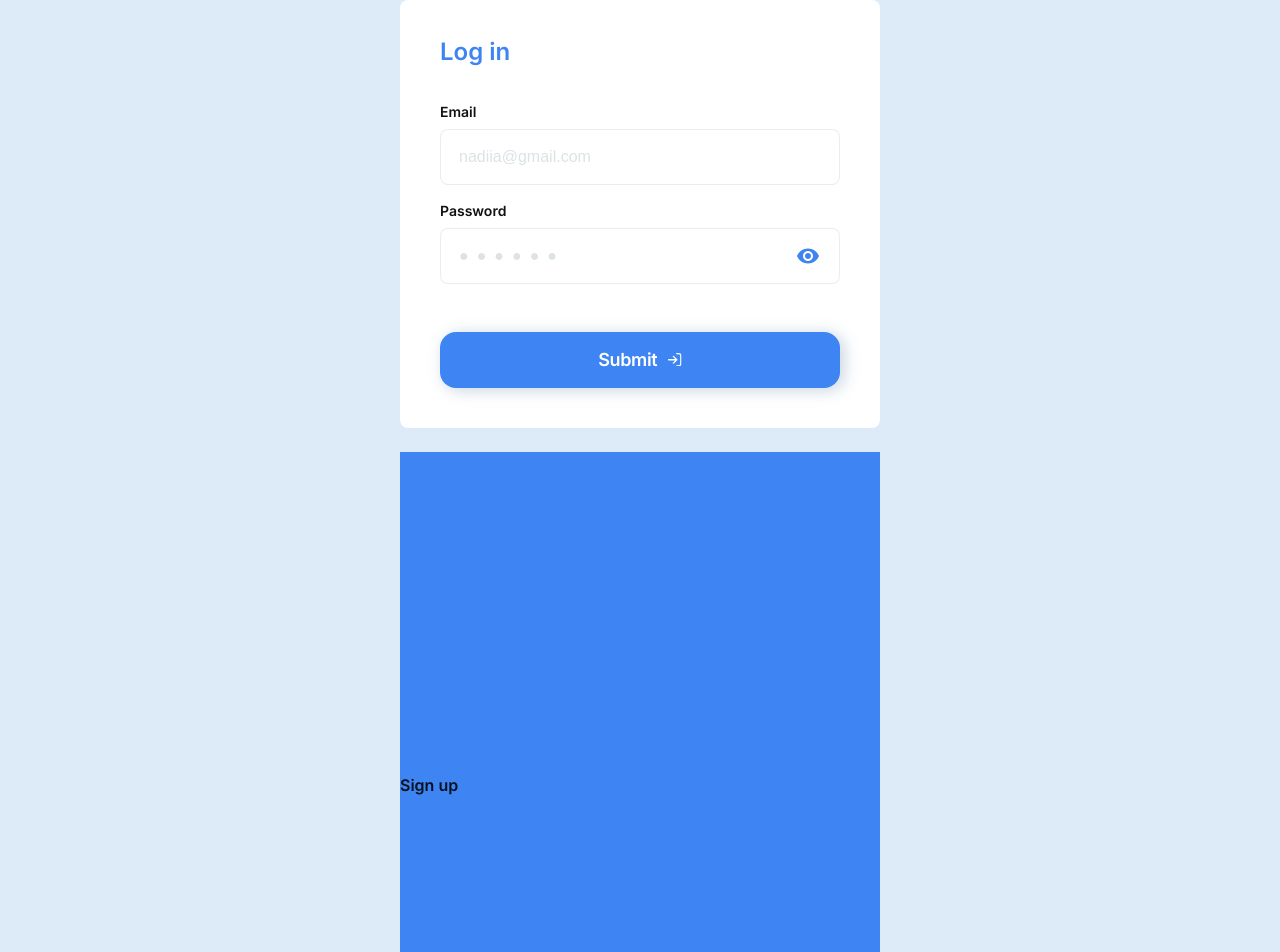
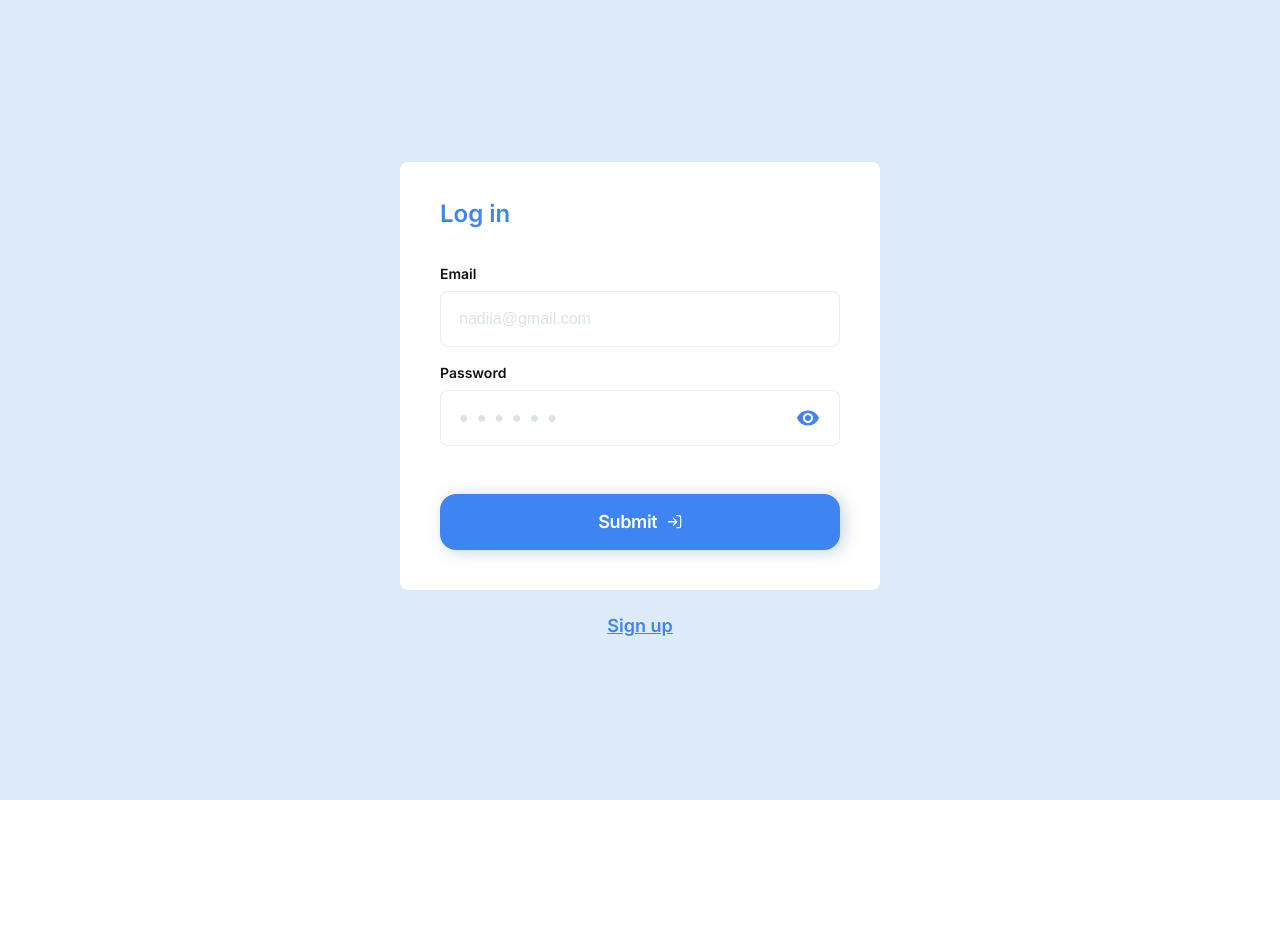
Before and after one commit to SvitlanaHonchar/Goose-Track_Work-Smart, a React (Create React App) app: page /login in a window 1280 px wide. Shown: the top 952 px of the page. After the commit the page ends 800 px from the top, so only its background shows below. Built offline with nearby package versions, Linux system fonts and the light colour scheme; no server answers.

Commit message:
updated AuthNavigate.styled.js

```diff
--- a/src/shared/components/AuthNavigate/AuthNavigate.styled.js
+++ b/src/shared/components/AuthNavigate/AuthNavigate.styled.js
@@ -1,132 +1,15 @@
 import styled from 'styled-components';
-import img1 from '../../../shared/images/authNavigation/mobile/mobile_gooseTrack_authNav.png';
-import img2 from '../../../shared/images/authNavigation/mobile/mobile_gooseTrack_authNav@2x.png';
-import img3 from '../../../shared/images/authNavigation/tablet/tablet_gooseTrack_authNav.png';
-import img4 from '../../../shared/images/authNavigation/tablet/tablet_gooseTrack_authNav@2x.png';
-import img5 from '../../../shared/images/authNavigation/desktop/desktop_gooseTrack_authNav.png';
-import img6 from '../../../shared/images/authNavigation/desktop/desktop_gooseTrack_authNav@2x.png';
+import { NavLink } from 'react-router-dom';
 
-export const StyledAuthNavigate = styled.header`
-  background-color: rgba(62, 133, 243, 1);
-  padding-top: 232px;
-  padding-bottom: 88px;
+export const StyledAuthNavigate = styled(NavLink)`
+  display: block;
+  text-align: center;
+  font-weight: 600;
+  font-size: 18px;
+  line-height: 1.33;
+  text-decoration-line: underline;
+  color: #3e85f3;
 
-  @media screen and (min-width: 768px) {
-    padding-top: 321px;
-    padding-bottom: 320px;
-  }
-
-  @media screen and (min-width: 1440px) {
-    padding-top: 187px;
-    padding-bottom: 200px;
-  }
-
-  .ContentContainer {
-    margin: 0 auto;
-    display: flex;
-    flex-direction: column;
-    align-items: center;
-  }
-
-  .StyledImage {
-    background-image: url(${img1});
-    background-size: cover;
-    background-position: center;
-    background-repeat: no-repeat;
-    width: 142px;
-    height: 142px;
-
-    @media screen and (min-device-pixel-ratio: 2) and (max-width: 767px),
-      screen and (min-resolution: 192dpi) and (max-width: 767px),
-      screen and (min-resolution: 2dppx) and (max-width: 767px) {
-      background-image: url(${img2});
-    }
-
-    @media screen and (min-width: 768px) {
-      background-image: url(${img3});
-      width: 150px;
-      height: 149px;
-    }
-
-    @media screen and (min-device-pixel-ratio: 2) and (min-width: 768px),
-      screen and (min-resolution: 192dpi) and (min-width: 768px),
-      screen and (min-resolution: 2dppx) and (min-width: 768px) {
-      background-image: url(${img4});
-    }
-
-    @media screen and (min-width: 1200px) {
-      background-image: url(${img5});
-    }
-
-    @media screen and (min-device-pixel-ratio: 2) and (min-width: 1200px),
-      screen and (min-resolution: 192dpi) and (min-width: 1200px),
-      screen and (min-resolution: 2dppx) and (min-width: 1200px) {
-      background-image: url(${img6});
-    }
-  }
-
-  .AuthNavHeadline {
-    position: relative;
-    display: flex;
-    font-family: 'Coolvetica', sans-serif;
-    margin-top: -5px;
-    margin-bottom: 32px;
-    font-weight: 400;
-    font-size: 44px;
-    line-height: 1.09;
-    color: #ffffff;
-    text-shadow: 0px 47px 355px rgba(0, 0, 0, 0.07),
-      0px 9.4px 57.6875px rgba(0, 0, 0, 0.035);
-
-    @media screen and (min-width: 768px) {
-      margin-bottom: 40px;
-      font-weight: 400;
-      font-size: 120px;
-      line-height: 1.25;
-    }
-  }
-
-  .AuthNavBtnContainer {
-    display: flex;
-
-    @media screen and (max-width: 767px) {
-      flex-direction: column;
-      gap: 183px;
-    }
-  }
-
-  .AuthNavBtn {
-    font-family: 'Inter';
-    padding-top: 14px;
-    padding-bottom: 14px;
-    width: 131px;
-    display: flex;
-    gap: 6px;
-    justify-content: center;
-    align-items: center;
-    font-size: 14;
-    font-weight: 600;
-    line-height: 1.29;
-    letter-spacing: -0.02em;
-    color: rgba(255, 255, 255, 1);
-    text-decoration: underline;
-    background-color: transparent;
-    border: none;
-    box-shadow: none;
-    border-radius: 16px;
-    transition: all 250ms cubic-bezier(0.4, 0, 0.2, 1);
-
-    &:hover,
-    &:focus {
-      color: rgba(62, 133, 243, 1);
-      stroke: rgba(62, 133, 243, 1);
-      background-color: rgba(255, 255, 255, 1);
-      box-shadow: 4px 2px 16px rgba(136, 165, 191, 0.48);
-    }
-
-    @media screen and (min-width: 768px) {
-      width: 121px;
-      height: 49px;
-    }
-  }
+  text-shadow: 0px 47px 355px rgba(0, 0, 0, 0.07),
+    0px 9.4px 57.6875px rgba(0, 0, 0, 0.035);
 `;
```
